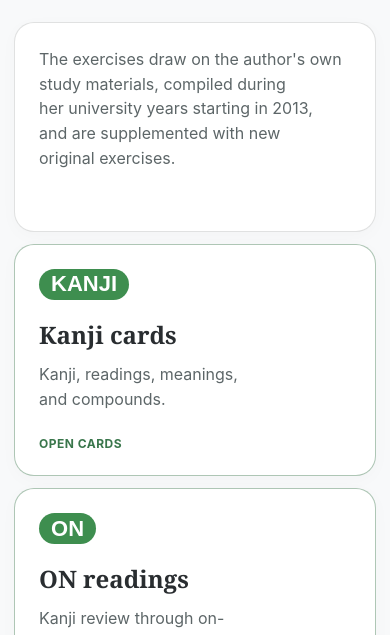
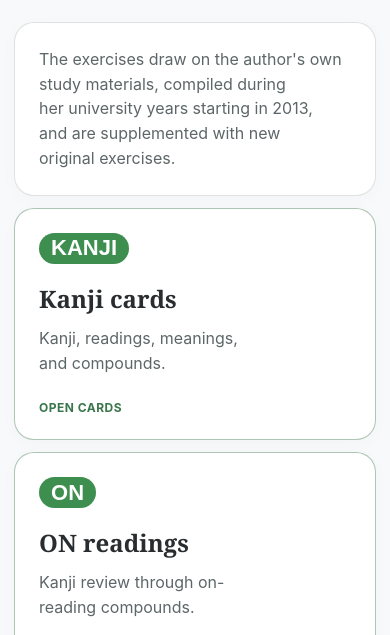
Before and after one commit to veronello/onkun-kanji-by-hand, a plain HTML site: page index.html in a window 390 px wide. Shown: the part 209-844 px from the top of the page. Drawn offline with Linux system fonts and the light colour scheme.

Commit message:
Update compact bilingual project description

```diff
--- a/styles.css
+++ b/styles.css
@@ -96,7 +96,9 @@ h2 { margin: 0; font-size: clamp(34px, 5vw, 52px); line-height: 1.05; }
 }
 button.path-card { cursor: pointer; transition: transform 180ms ease, border-color 180ms ease, box-shadow 180ms ease; }
 button.path-card:hover { border-color: rgba(108,151,120,.6); box-shadow: var(--shadow); transform: translateY(-3px); }
-.path-card--intro { grid-column: span 6; min-height: 190px; padding-bottom: 24px; }
+.path-card--intro { grid-column: span 6; min-height: 0; padding-bottom: 24px; }
+.path-card--intro #about-more p { margin-top: 12px; }
+.about-toggle { margin-top: 12px; padding: 4px 0; border: 0; background: transparent; color: var(--seal); font-weight: 750; cursor: pointer; text-decoration: underline; text-underline-offset: 3px; }
 .path-card--active { border-color: rgba(108,151,120,.55); }
 .card-number { position: absolute; top: 8px; right: 18px; color: rgba(108,151,120,.15); font-family: "Yu Mincho", "Hiragino Mincho ProN", serif; font-size: 76px; line-height: 1; }
 .path-card h3 { position: relative; margin: 50px 0 9px; font-family: Georgia, "Times New Roman", serif; font-size: 24px; letter-spacing: normal; word-spacing: normal; }
@@ -130,6 +132,7 @@ footer { display: flex; justify-content: space-between; gap: 24px; padding: 28px
   .hero { padding: 66px 0 58px; }
   .path-grid { display: block; }
   .path-card { display: block; width: 100%; min-height: 210px; margin-bottom: 12px; }
+  .path-card--intro { min-height: 0; }
   .path { padding-bottom: 62px; }
   .practice { padding: 50px 0 70px; }
   .practice-header { gap: 10px; }
```
